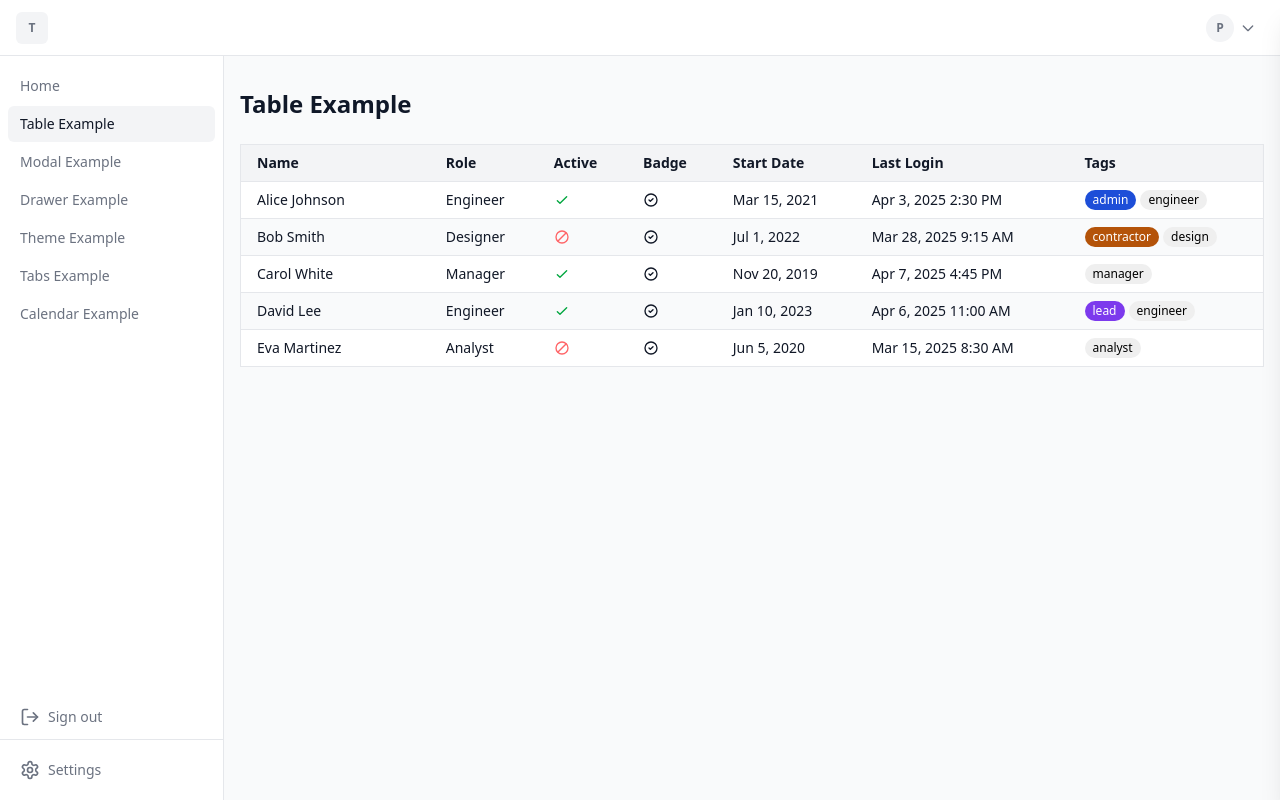
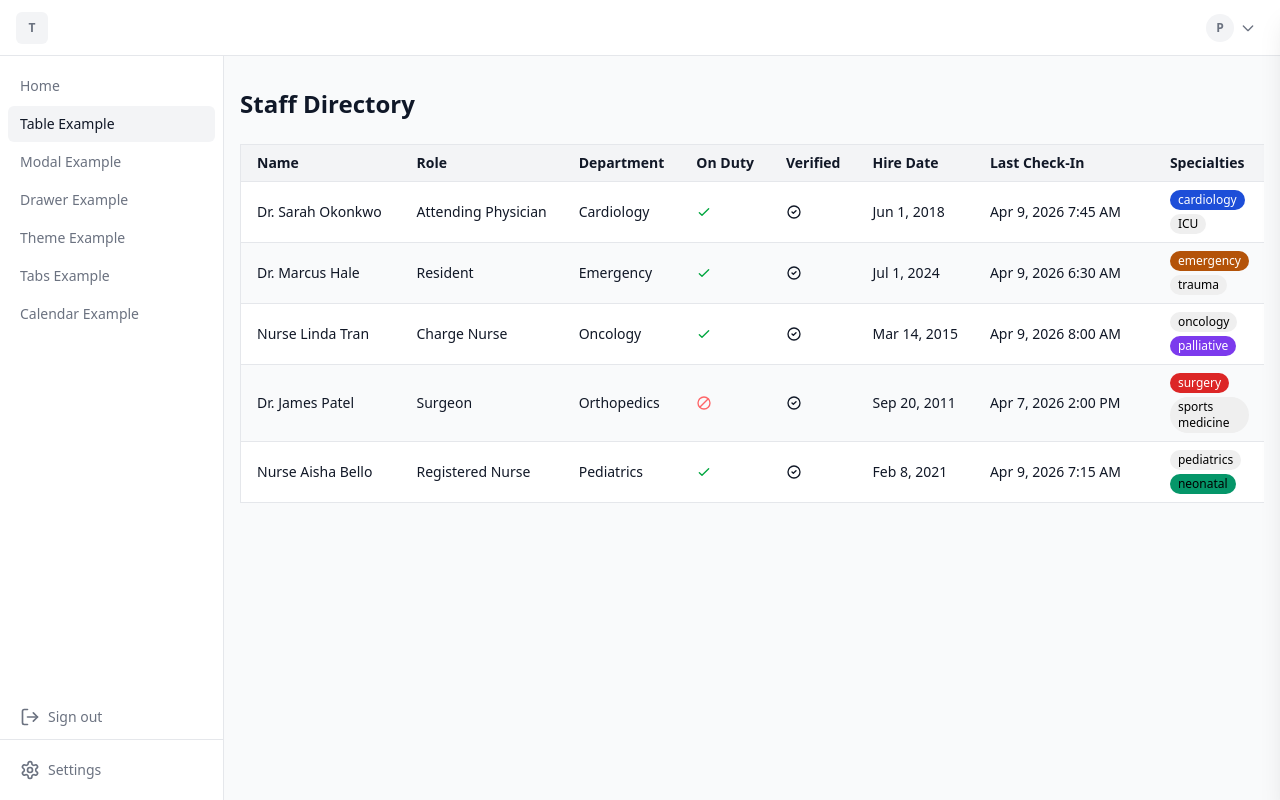
Before and after one commit to TheBurnsby/t-client, a SvelteKit app: page /table-example in a window 1280 px wide. Built offline with nearby package versions, Linux system fonts and the light colour scheme.

Commit message:
medical focused example date

```diff
--- a/src/routes/(app)/table-example/+page.svelte
+++ b/src/routes/(app)/table-example/+page.svelte
@@ -9,61 +9,67 @@
       label: "Name",
       type: "string",
       minWidth: 160,
-      tooltip: { getValue: (row) => `Full name: ${row.name} (${row.role})` },
+      tooltip: { getValue: (row) => `${row.name} — ${row.department}` },
     },
     { key: "role", label: "Role", type: "string" },
-    { key: "active", label: "Active", type: "boolean" },
-    { key: "badge", label: "Badge", type: "icon" },
-    { key: "startDate", label: "Start Date", type: "date" },
-    { key: "lastLogin", label: "Last Login", type: "datetime", minWidth: 180 },
-    { key: "tags", label: "Tags", type: "tags" },
+    { key: "department", label: "Department", type: "string" },
+    { key: "active", label: "On Duty", type: "boolean" },
+    { key: "badge", label: "Verified", type: "icon" },
+    { key: "startDate", label: "Hire Date", type: "date" },
+    { key: "lastLogin", label: "Last Check-In", type: "datetime", minWidth: 180 },
+    { key: "tags", label: "Specialties", type: "tags" },
   ];
 
   const data = [
     {
-      name: "Alice Johnson",
-      role: "Engineer",
+      name: "Dr. Sarah Okonkwo",
+      role: "Attending Physician",
+      department: "Cardiology",
       active: true,
       badge: CheckCircleIcon,
-      startDate: "2021-03-15",
-      lastLogin: "2025-04-03T14:30:00",
-      tags: [{ label: "admin", color: "#1d4ed8" }, "engineer"],
+      startDate: "2018-06-01",
+      lastLogin: "2026-04-09T07:45:00",
+      tags: [{ label: "cardiology", color: "#1d4ed8" }, "ICU"],
     },
     {
-      name: "Bob Smith",
-      role: "Designer",
+      name: "Dr. Marcus Hale",
+      role: "Resident",
+      department: "Emergency",
+      active: true,
+      badge: CheckCircleIcon,
+      startDate: "2024-07-01",
+      lastLogin: "2026-04-09T06:30:00",
+      tags: [{ label: "emergency", color: "#b45309" }, "trauma"],
+    },
+    {
+      name: "Nurse Linda Tran",
+      role: "Charge Nurse",
+      department: "Oncology",
+      active: true,
+      badge: CheckCircleIcon,
+      startDate: "2015-03-14",
+      lastLogin: "2026-04-09T08:00:00",
+      tags: ["oncology", { label: "palliative", color: "#7c3aed" }],
+    },
+    {
+      name: "Dr. James Patel",
+      role: "Surgeon",
+      department: "Orthopedics",
       active: false,
       badge: CheckCircleIcon,
-      startDate: "2022-07-01",
-      lastLogin: "2025-03-28T09:15:00",
-      tags: [{ label: "contractor", color: "#b45309" }, "design"],
+      startDate: "2011-09-20",
+      lastLogin: "2026-04-07T14:00:00",
+      tags: [{ label: "surgery", color: "#dc2626" }, "sports medicine"],
     },
     {
-      name: "Carol White",
-      role: "Manager",
+      name: "Nurse Aisha Bello",
+      role: "Registered Nurse",
+      department: "Pediatrics",
       active: true,
       badge: CheckCircleIcon,
-      startDate: "2019-11-20",
-      lastLogin: "2025-04-07T16:45:00",
-      tags: ["manager"],
-    },
-    {
-      name: "David Lee",
-      role: "Engineer",
-      active: true,
-      badge: CheckCircleIcon,
-      startDate: "2023-01-10",
-      lastLogin: "2025-04-06T11:00:00",
-      tags: [{ label: "lead", color: "#7c3aed" }, "engineer"],
-    },
-    {
-      name: "Eva Martinez",
-      role: "Analyst",
-      active: false,
-      badge: CheckCircleIcon,
-      startDate: "2020-06-05",
-      lastLogin: "2025-03-15T08:30:00",
-      tags: ["analyst"],
+      startDate: "2021-02-08",
+      lastLogin: "2026-04-09T07:15:00",
+      tags: ["pediatrics", { label: "neonatal", color: "#059669" }],
     },
   ];
 
@@ -72,7 +78,6 @@
     onRowClick: (row) => console.log("Row clicked:", row),
     onCellClick: (value, key, row) =>
       console.log("Cell clicked:", { key, value, row }),
-    // onCellHover: (value, key, row) => console.log("Cell hovered:", { key, value }),
     onHeaderClick: (key) => console.log("Header clicked:", key),
   };
 
@@ -81,6 +86,6 @@
 </script>
 
 <div class="mx-auto mt-8 px-4">
-  <h1 class="text-2xl font-bold text-gray-900 mb-6">Table Example</h1>
+  <h1 class="text-2xl font-bold text-gray-900 mb-6">Staff Directory</h1>
   <Table {schema} {data} {events} {addOns} />
 </div>
--- a/src/routes/(app)/tabs-example/+page.svelte
+++ b/src/routes/(app)/tabs-example/+page.svelte
@@ -3,38 +3,55 @@
 	import Card from '$lib/components/Card.svelte';
 
 	const tabs = [
-		{ id: 'overview', label: 'Overview' },
-		{ id: 'activity', label: 'Activity' },
-		{ id: 'settings', label: 'Settings' },
+		{ id: 'summary', label: 'Patient Summary' },
+		{ id: 'vitals', label: 'Vitals' },
+		{ id: 'medications', label: 'Medications' },
 	];
 </script>
 
 <div class="mx-auto mt-8 max-w-2xl px-4">
 	<Tabs {tabs}>
 		{#snippet children(activeTab)}
-			{#if activeTab === 'overview'}
+			{#if activeTab === 'summary'}
 				<Card>
 					{#snippet header()}
-						<h2 class="text-sm font-semibold text-foreground">Overview</h2>
+						<h2 class="text-sm font-semibold text-foreground">Patient Summary</h2>
 					{/snippet}
-					<p class="text-sm text-muted">This is the overview panel. Summary information goes here.</p>
+					<div class="flex flex-col gap-1 text-sm text-muted">
+						<p><span class="font-medium text-foreground">Name:</span> Eleanor Voss</p>
+						<p><span class="font-medium text-foreground">DOB:</span> March 12, 1958</p>
+						<p><span class="font-medium text-foreground">MRN:</span> 00482916</p>
+						<p><span class="font-medium text-foreground">Attending:</span> Dr. Sarah Okonkwo</p>
+						<p><span class="font-medium text-foreground">Diagnosis:</span> Congestive Heart Failure</p>
+					</div>
 				</Card>
-			{:else if activeTab === 'activity'}
+			{:else if activeTab === 'vitals'}
 				<Card>
 					{#snippet header()}
-						<h2 class="text-sm font-semibold text-foreground">Activity</h2>
+						<h2 class="text-sm font-semibold text-foreground">Latest Vitals</h2>
 					{/snippet}
-					<p class="text-sm text-muted">Recent activity and events are shown here.</p>
+					<div class="flex flex-col gap-1 text-sm text-muted">
+						<p><span class="font-medium text-foreground">Blood Pressure:</span> 138 / 86 mmHg</p>
+						<p><span class="font-medium text-foreground">Heart Rate:</span> 92 bpm</p>
+						<p><span class="font-medium text-foreground">Temperature:</span> 98.9°F</p>
+						<p><span class="font-medium text-foreground">O₂ Saturation:</span> 96%</p>
+						<p><span class="font-medium text-foreground">Respiratory Rate:</span> 18 breaths/min</p>
+					</div>
 					{#snippet footer()}
-						<p class="text-xs text-muted">Last updated just now</p>
+						<p class="text-xs text-muted">Recorded April 9, 2026 at 08:00</p>
 					{/snippet}
 				</Card>
-			{:else if activeTab === 'settings'}
+			{:else if activeTab === 'medications'}
 				<Card>
 					{#snippet header()}
-						<h2 class="text-sm font-semibold text-foreground">Settings</h2>
+						<h2 class="text-sm font-semibold text-foreground">Active Medications</h2>
 					{/snippet}
-					<p class="text-sm text-muted">Configuration options and preferences live here.</p>
+					<div class="flex flex-col gap-1 text-sm text-muted">
+						<p><span class="font-medium text-foreground">Lisinopril</span> — 10mg, once daily</p>
+						<p><span class="font-medium text-foreground">Furosemide</span> — 40mg, twice daily</p>
+						<p><span class="font-medium text-foreground">Carvedilol</span> — 6.25mg, twice daily</p>
+						<p><span class="font-medium text-foreground">Aspirin</span> — 81mg, once daily</p>
+					</div>
 				</Card>
 			{/if}
 		{/snippet}
```
